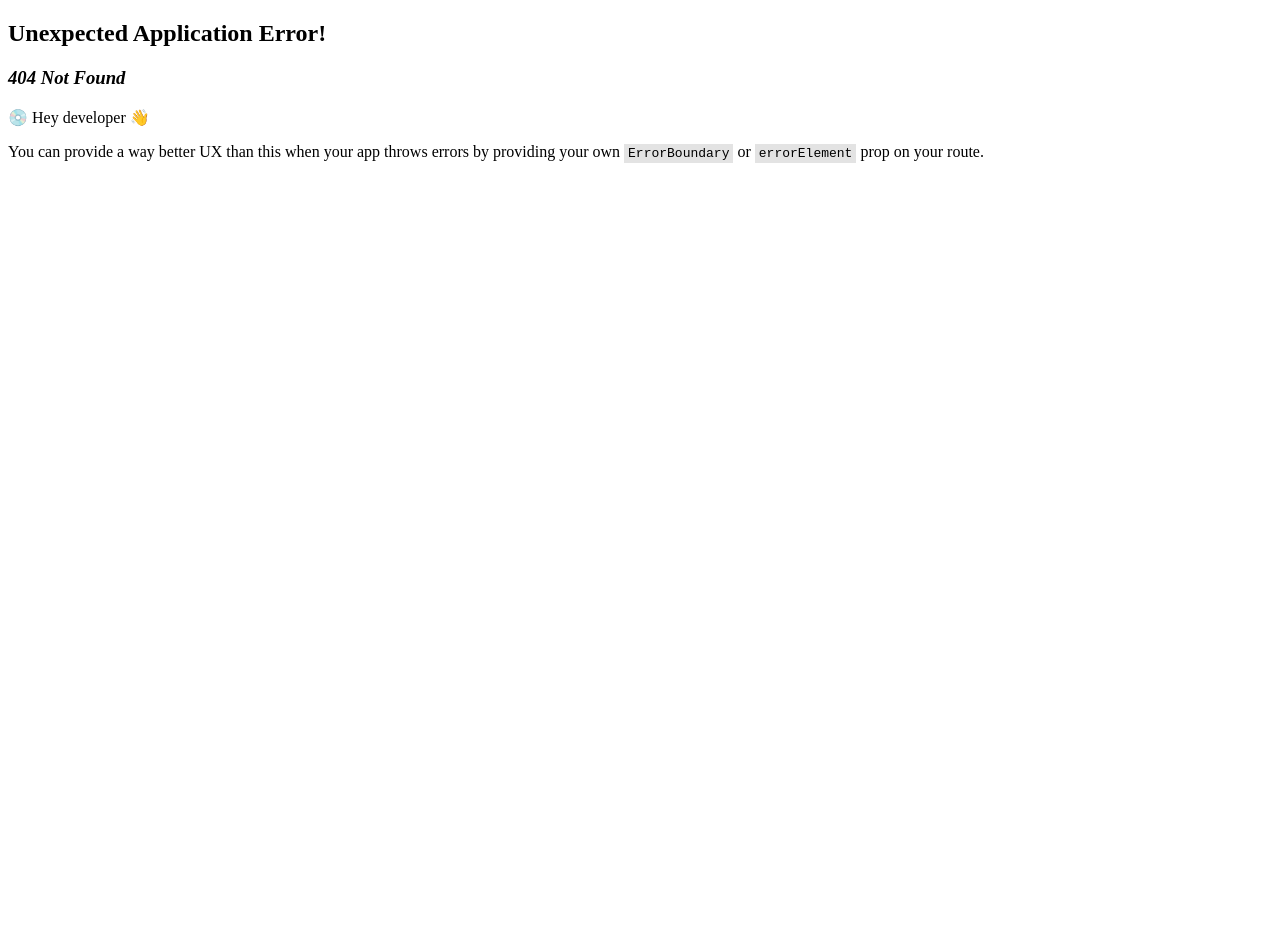
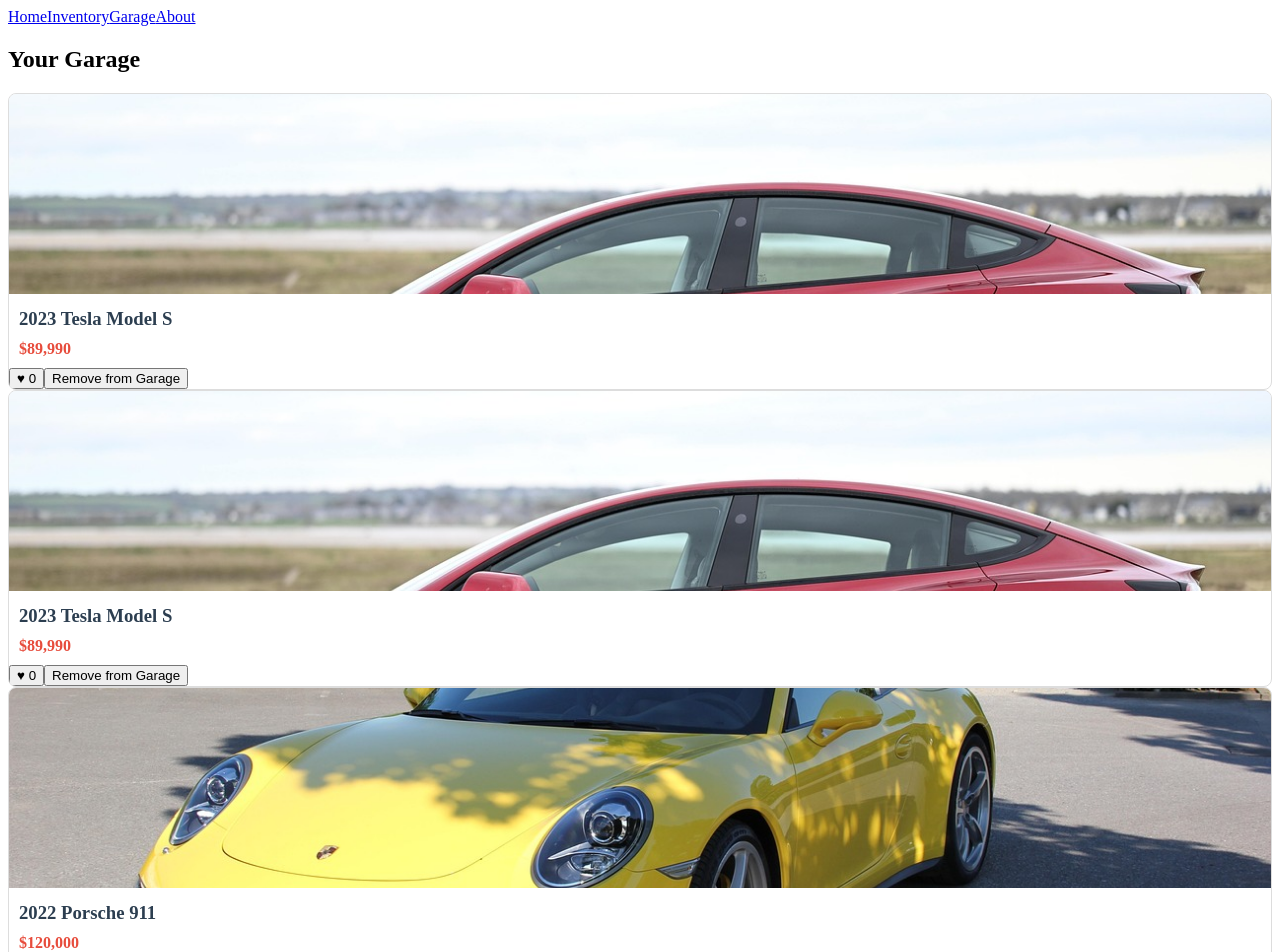
Before and after one commit to teddjames/phase-2-project.github.io, a React (Vite) app: page /garage in a window 1280 px wide. Before the commit this address had no page. Shown: the top 952 px of the page. Before the commit the page ends 800 px from the top, so only its background shows below. Built offline with nearby package versions, Linux system fonts and the light colour scheme; data requests are answered from the project's data file.

Commit message:
Add to Cart Feature

```diff
--- a/carData.json
+++ b/carData.json
@@ -49,7 +49,8 @@
       "image": "/images/inventory/toyota-camry.jpg",
       "likes": 0
     },
-      { "id": 6,
+    {
+      "id": 6,
       "make": "Honda",
       "model": "Civic",
       "year": 2023,
@@ -86,5 +87,47 @@
       "image": "/images/inventory/honda-civic.jpg",
       "isFeatured": false
     }
+  ],
+  "garage": [
+    {
+      "id": 1,
+      "make": "Tesla",
+      "model": "Model S",
+      "year": 2023,
+      "price": 89990,
+      "image": "/images/featured/tesla-model-s.jpg",
+      "isFeatured": true,
+      "likes": 0
+    },
+    {
+      "id": 1,
+      "make": "Tesla",
+      "model": "Model S",
+      "year": 2023,
+      "price": 89990,
+      "image": "/images/featured/tesla-model-s.jpg",
+      "isFeatured": true,
+      "likes": 0
+    },
+    {
+      "id": 2,
+      "make": "Porsche",
+      "model": "911",
+      "year": 2022,
+      "price": 120000,
+      "image": "/images/featured/porsche-911.jpg",
+      "isFeatured": true,
+      "likes": 0
+    },
+    {
+      "id": 3,
+      "make": "Bentley",
+      "model": "Bentley continental",
+      "year": 2019,
+      "price": 1200000,
+      "image": "/images/featured/Bentley-continental.jpg",
+      "isFeatured": true,
+      "likes": 0
+    }
   ]
 }
--- a/package.json
+++ b/package.json
@@ -7,7 +7,8 @@
     "dev": "vite",
     "build": "vite build",
     "lint": "eslint .",
-    "preview": "vite preview"
+    "preview": "vite preview",
+    "server": "json-server --watch carData.json -p 3000"
   },
   "dependencies": {
     "@babel/plugin-transform-react-jsx": "^7.25.9",
--- a/src/components/AboutUs.js
+++ b/src/components/AboutUs.js
@@ -4,9 +4,7 @@
 function AboutUs() {
   return (
     <div>
-      <header>
-        <NavBar />
-      </header>
+
     </div>
   )
 }
--- a/src/components/App.jsx
+++ b/src/components/App.jsx
@@ -1,18 +1,120 @@
-import React from 'react';
+import React, { useState, useEffect } from 'react';
+import { Routes, Route } from 'react-router-dom';
+import NavBar from './NavBar';
 import Homepage from './Homepage';
+import Garage from './Garage';
 import Inventory from './Inventory';
-import { Link } from 'react-router-dom';
-import NavBar from './NavBar';
+import AboutUs from './AboutUs';
 
 function App() {
+  const [featured, setFeatured] = useState([]);
+  const [garage, setGarage] = useState([]);
+
+  // Load featured cars
+  useEffect(() => {
+    fetch('http://localhost:3000/featured')
+      .then(r => r.json())
+      .then(setFeatured)
+      .catch(console.error);
+  }, []);
+
+  // Load garage cars
+  useEffect(() => {
+    fetch('http://localhost:3000/garage')
+      .then(r => r.json())
+      .then(setGarage)
+      .catch(console.error);
+  }, []);
+
+  // Like handler
+  function handleLike(id) {
+    console.log('Sending like for car', id);
+    const car = featured.find(c => c.id === id);
+    if (!car) return;
+    const updated = { ...car, likes: car.likes + 1 };
+    setFeatured(f => f.map(c => c.id === id ? updated : c));
+
+    fetch(`http://localhost:3000/featured/${id}`, {
+      method: 'PATCH',
+      headers: { 'Content-Type': 'application/json' },
+      body: JSON.stringify({ likes: updated.likes })
+    })
+      .then(r => {
+        if (!r.ok) {
+          console.error(`PATCH like failed: ${r.status}`);
+          return null;
+        }
+        return r.json();
+      })
+      .then(saved => {
+        if (saved) {
+          setFeatured(f => f.map(c => c.id === saved.id ? saved : c));
+        }
+      })
+      .catch(console.error);
+  }
+
+  function handleAddToGarage(id) {
+
+    if (garage.find(c => c.id === id)) return;
+    const car = featured.find(c => c.id === id);
+    if (!car) return;
+
+    fetch('http://localhost:3000/garage', {
+      method: 'POST',
+      headers: {'Content-Type':'application/json'},
+      body: JSON.stringify({ ...car, id: car.id })
+    })
+    .then(r => r.json())
+    .then(newCar => setGarage(g => [...g, newCar]))
+    .catch(console.error);
+  }
+
+
+
+  // Remove from garage
+  function handleRemoveFromGarage(id) {
+    fetch(`http://localhost:3000/garage/${id}`, {
+       method: 'DELETE'
+      })
+      .then(() => setGarage(g => g.filter(c => c.id !== id)))
+      .catch(console.error);
+  }
+
+
+  // Build a Set of IDs currently in garage
+  const garageIds = new Set(garage.map(c => c.id));
+
   return (
-    <div>
-      <h1>Auto-World</h1>
+    <>
       <NavBar />
-
-      {/* Main content */}
-      <Homepage />
-    </div>
+      <Routes>
+        <Route
+          path="/"
+          element={
+            <Homepage
+              cars={featured}
+              onLike={handleLike}
+              onAdd={handleAddToGarage}
+              onRemove={handleRemoveFromGarage}
+              garageIds={garageIds}
+            />
+          }
+        />
+        <Route path="/inventory" element={<Inventory />} />
+        <Route
+          path="/garage"
+          element={
+            <Garage
+              garage={garage}
+              onLike={handleLike}
+              onRemove={handleRemoveFromGarage}
+            />
+          }
+        />
+        <Route path="/about" element={<AboutUs />} />
+      </Routes>
+    </>
   );
 }
 
--- /dev/null
+++ b/src/components/CarCard.jsx
@@ -0,0 +1,21 @@
+import React from 'react';
+
+function CarCard({ car, inGarage = false, onLike, onAdd, onRemove }) {
+  return (
+    <div className="car-card">
+      <img src={car.image} alt={`${car.make} ${car.model}`} />
+      <h3>{car.year} {car.make} {car.model}</h3>
+      <p>${car.price.toLocaleString()}</p>
+      <div className="actions">
+        <button onClick={() => onLike(car.id)}>♥ {car.likes}</button>
+        {inGarage ? (
+          <button onClick={() => onRemove(car.id)}>Remove from Garage</button>
+        ) : (
+          <button onClick={() => onAdd(car.id)}>Add to Garage</button>
+        )}
+      </div>
+    </div>
+  );
+}
+
+export default CarCard;
--- /dev/null
+++ b/src/components/Garage.jsx
@@ -0,0 +1,29 @@
+import React from 'react';
+import CarCard from '../components/CarCard';
+
+function Garage({ garage = [], onLike, onRemove }) {
+  return (
+    <div className="garage">
+      <header>
+        <h2>Your Garage</h2>
+      </header>
+      <div className="garage-grid">
+        {garage.length === 0 ? (
+          <p>Your garage is empty.</p>
+        ) : (
+          garage.map(car => (
+            <CarCard
+              key={car.id}
+              car={car}
+              inGarage={true}
+              onLike={onLike}
+              onRemove={onRemove}
+            />
+          ))
+        )}
+      </div>
+    </div>
+  );
+}
+
+export default Garage;
--- a/src/components/Homepage.js
+++ b/src/components/Homepage.js
@@ -1,79 +1,24 @@
-import React,{ useState,useEffect } from 'react';
-import NavBar from './NavBar';
+import React from 'react';
+import CarCard from '../components/CarCard';
 
-function Homepage() {
-  // Set an empty state first
-   const [cars, setCars] = useState([]);
-
-  //Use useEffect to fetch the data from the json-server, instead of hardcoding it
-
-  useEffect(() => {
-    fetch(`http://localhost:3000/featured`)
-    .then(r => r.json())
-    .then(data => setCars(data))
-    .catch(error => console.error(error))
-   }, [])
-
-   function handleLike(carId){
-    const carToUpdate = cars.find(car => car.id === carId);
-    if (!carToUpdate) return;
-
-    const updatedLikes = carToUpdate.likes + 1;
-
-    //Updates state
-    setCars(prevCars =>
-      prevCars.map(car =>
-        car.id === carId ? { ...car, likes: updatedLikes } : car
-      )
-    );
-
-    // PATCH Request for the updated car
-    fetch(`http://localhost:4000/featured/${carId}`, {
-      method: "PATCH",
-      headers: {
-        "Content-Type": "application/json"
-      },
-      body: JSON.stringify({ likes: updatedLikes })
-    })
-      .then(r => r.json())
-      .then(updatedCar => {
-        setCars(prevCars =>
-          prevCars.map(car =>
-            car.id === updatedCar.id ? updatedCar : car
-          )
-        );
-      })
-      .catch(error => console.error(error));
-  }
-
+function Homepage({ cars = [], onLike, onAdd, onRemove, garageIds }) {
   return (
-        <div className="homepage">
-          <h2>Welcome to Auto-World</h2>
-          <p className="subtitle">Your trusted car dealership</p>
-          <h3>Featured Vehicles</h3>
-          <div className="featured-section">
-            {/* We'll add FeaturedCars here later */}
-            <div className='featured-grid'>
-                {
-                    cars.map(car => (
-                        <div key={car.id} className='featured-card'>
-                            <img src={car.image} alt={`${car.make} ${car.model}`}/>
-                            <h3>{car.year} {car.make} {car.model}</h3>
-                            <p>${car.price.toLocaleString()}</p>
-                            <div className='like-section'>
-                                <button
-                                    className='like-btn'
-                                    onClick={()=>handleLike(car.id)}
-                                    >
-                                ♥ {car.likes}
-                                </button>
-                            </div>
-                        </div>
-                    ))
-                }
-            </div>
-          </div>
-        </div>
+    <div className="homepage">
+      <h2>Welcome to Drive Up</h2>
+      <h3>Featured Vehicles</h3>
+      <div className="featured-grid">
+        {cars.map(car => (
+          <CarCard
+            key={car.id}
+            car={car}
+            inGarage={garageIds.has(car.id)}
+            onLike={onLike}
+            onAdd={onAdd}
+            onRemove={onRemove}
+          />
+        ))}
+      </div>
+    </div>
   );
 }
 
--- a/src/components/Inventory.js
+++ b/src/components/Inventory.js
@@ -1,5 +1,4 @@
 import React, { useState, useEffect } from 'react';
-import NavBar from './NavBar';
 
 function Inventory() {
   const [allCars, setAllCars] = useState([]);
@@ -8,7 +7,6 @@
   const [minPrice, setMinPrice] = useState('');
   const [maxPrice, setMaxPrice] = useState('');
 
-  // Initialize cars and load likes
     useEffect(() => {
       fetch(`http://localhost:3000/inventory`)
       .then(r => r.json())
@@ -16,7 +14,6 @@
       .catch(error => console.error(error))
      }, [])
 
-  // Filter cars based on search/filters
   useEffect(() => {
     let results = allCars;
 
@@ -56,7 +53,6 @@
 
   return (
     <div className="inventory">
-      <NavBar />
       <h2>Our Inventory</h2>
 
       {/* Search/Filter Bar */}
--- a/src/components/NavBar.jsx
+++ b/src/components/NavBar.jsx
@@ -1,25 +1,47 @@
-import React from 'react'
-import { NavLink } from 'react-router-dom'
+import React from 'react';
+import { NavLink } from 'react-router-dom';
 
 function NavBar() {
   return (
-    <nav>
+    <nav className="navbar">
       <NavLink
         to="/"
-      >Home
+        end
+        className={({ isActive }) =>
+          isActive ? 'navbar__link navbar__link--active' : 'navbar__link'
+        }
+      >
+        Home
       </NavLink>
+
       <NavLink
         to="/inventory"
+        className={({ isActive }) =>
+          isActive ? 'navbar__link navbar__link--active' : 'navbar__link'
+        }
       >
         Inventory
       </NavLink>
+
+      <NavLink
+        to="/garage"
+        className={({ isActive }) =>
+          isActive ? 'navbar__link navbar__link--active' : 'navbar__link'
+        }
+      >
+        Garage
+      </NavLink>
+
       <NavLink
         to="/about"
+        className={({ isActive }) =>
+          isActive ? 'navbar__link navbar__link--active' : 'navbar__link'
+        }
       >
         About
       </NavLink>
     </nav>
-  )
+  );
 }
 
 export default NavBar;
--- a/src/main.jsx
+++ b/src/main.jsx
@@ -1,11 +1,23 @@
-import React from 'react'
-import ReactDOM from 'react-dom/client'
-import App from './components/App'
-import './index.css'
-import { createBrowserRouter, RouterProvider } from "react-router-dom";
-import routes from "../src/routes";
+// import React from 'react'
+// import ReactDOM from 'react-dom/client'
+// import App from './components/App'
+// import './index.css'
+// import { createBrowserRouter, RouterProvider } from "react-router-dom";
+// import routes from "../src/routes";
 
-const router = createBrowserRouter(routes);
+// const router = createBrowserRouter(routes);
 
-const root = ReactDOM.createRoot(document.getElementById('root'))
-root.render(<RouterProvider router={router} />)
+// const root = ReactDOM.createRoot(document.getElementById('root'))
+// root.render(<RouterProvider router={router} />)
+
+import React from 'react';
+import ReactDOM from 'react-dom/client';
+import { BrowserRouter } from 'react-router-dom';
+import App from './components/App';
+import './index.css';
+
+ReactDOM.createRoot(document.getElementById('root')).render(
+  <BrowserRouter>
+    <App />
+  </BrowserRouter>
+);
--- a/src/routes.jsx
+++ b/src/routes.jsx
@@ -1,8 +1,8 @@
-import { createBrowserRouter } from "react-router-dom";
 import App from "./components/App";
 import Homepage from "./components/Homepage";
 import Inventory from "./components/Inventory";
 import AboutUs from "./components/AboutUs";
+import Garage from "./components/Garage";
 
 const routes = [
     {
@@ -18,6 +18,10 @@
         element: <Inventory />
     },
     {
+        path: "/garage",
+        element: <Garage />
+    },
+    {
         path: "/about",
         element: <AboutUs />
     }
```
Lines whose indentation alone changed are shown as unchanged.
